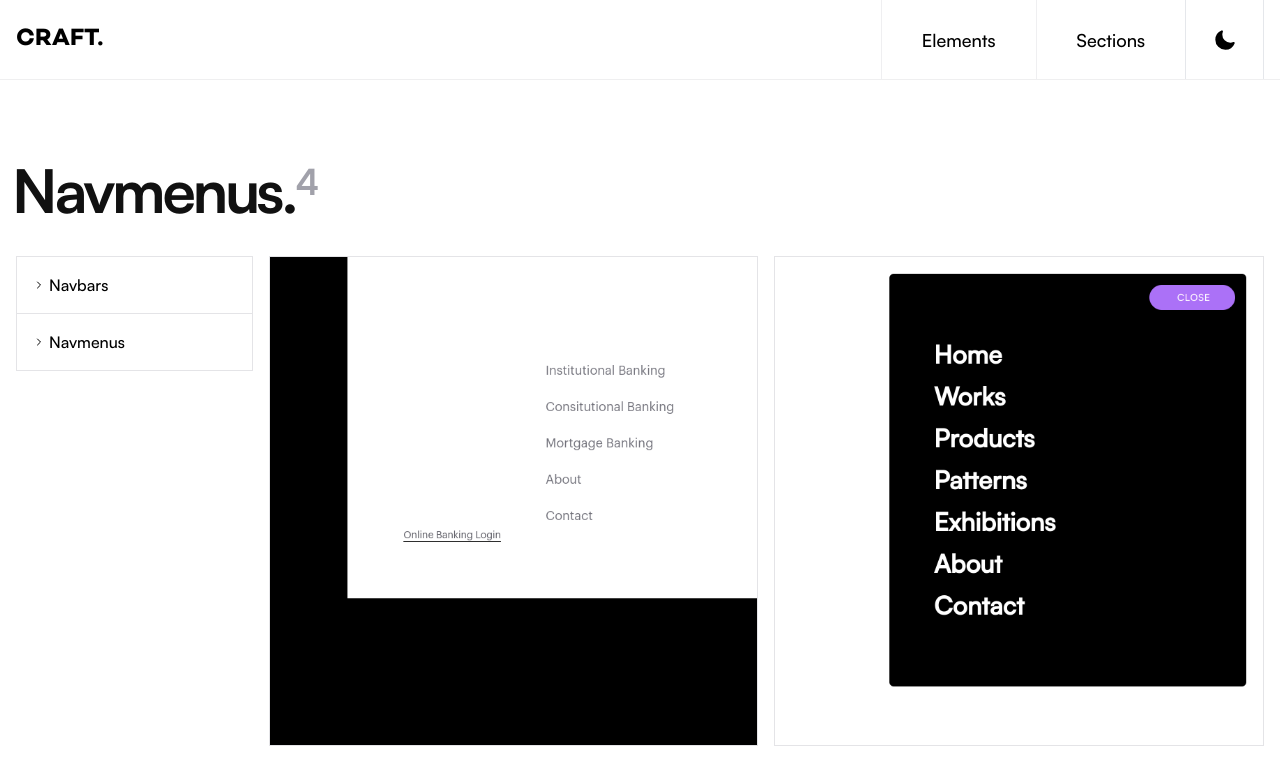
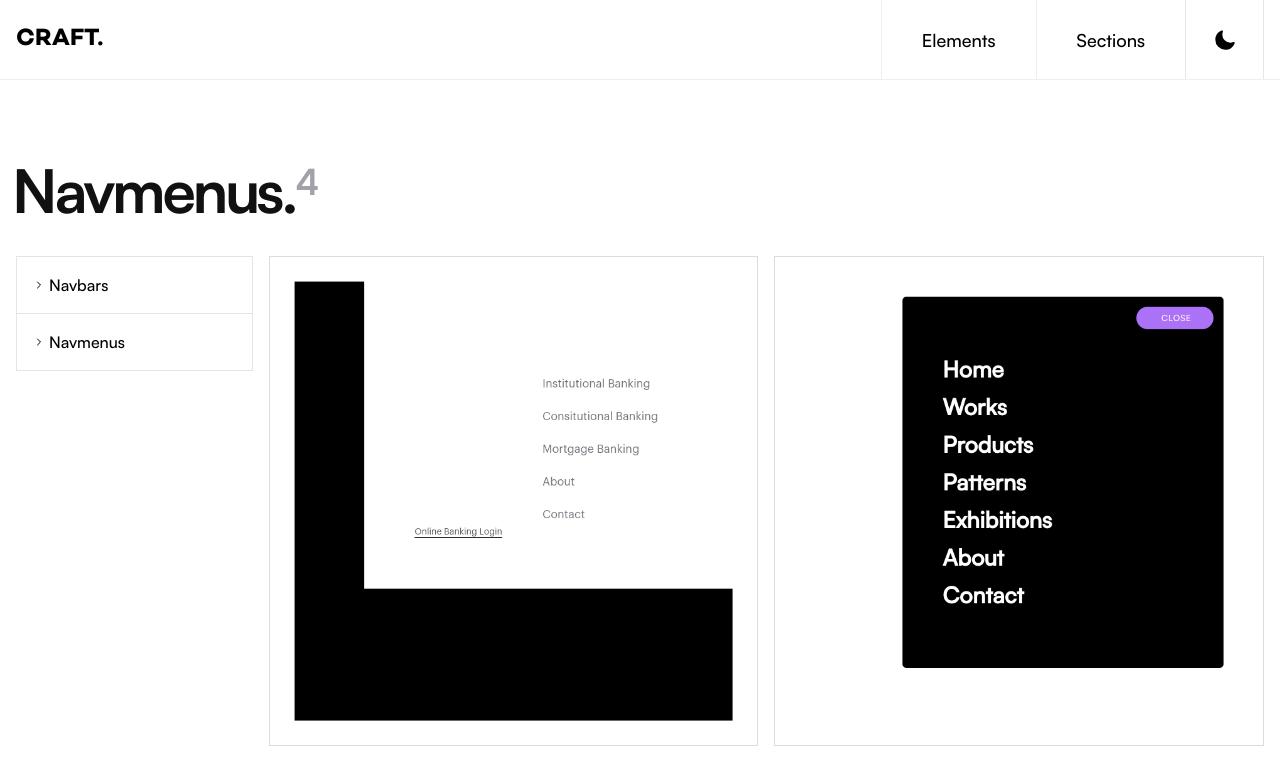
Before and after one commit to Jeff-Maina/craft, a Next.js app: page /sections/navmenus in a window 1280 px wide. Shown: the top 760 px of the page. Built offline with nearby package versions, Linux system fonts and the light colour scheme.

Commit message:
Reduce image size for navmenus

```diff
--- a/src/app/(pages)/sections/navmenus/page.tsx
+++ b/src/app/(pages)/sections/navmenus/page.tsx
@@ -29,17 +29,17 @@ const NavMenus = () => {
             <Link href={navmenu.pageLink}>
               <div
                 key={index}
-                className="group/card w-full aspect-square border border-zinc-200 hover:border-black transition-all duration-300 relative mix-blend-difference"
+                className="group/card w-full aspect-square border border-zinc-200 md:border-zinc-300/80 hover:border-zinc-400 transition-all duration-300 relative"
               >
                 <img
                   src={`/Images/navmenus/${navmenu.gif}`}
-                  className="absolute inset-0 h-full w-full object-cover"
+                  className="absolute h-[90%] aspect-square top-2/4 left-2/4 -translate-x-2/4 -translate-y-2/4 object-cover group-hover/card:scale-[0.99] transition-all duration-300"
                   alt=""
                 />
-                <div className="absolute bottom-4 left-4 translate-y-2 -translate-x-2 group-hover/card:translate-x-0 group-hover/card:-translate-y-0 transition-all duration-300 mix-blend-difference">
+                <div className="absolute top-2 right-2 translate-y-1 -translate-x-1 opacity-0 group-hover/card:translate-x-0 group-hover/card:-translate-y-0 group-hover/card:!opacity-100 transition-all duration-300 ">
                   <ArrowUpRight
-                    size={18}
-                    className="stroke-black group-hover/card:stroke-white transition-all duration-300"
+                    size={14}
+                    className="stroke-black transition-all duration-300"
                   />
                 </div>
               </div>
```
